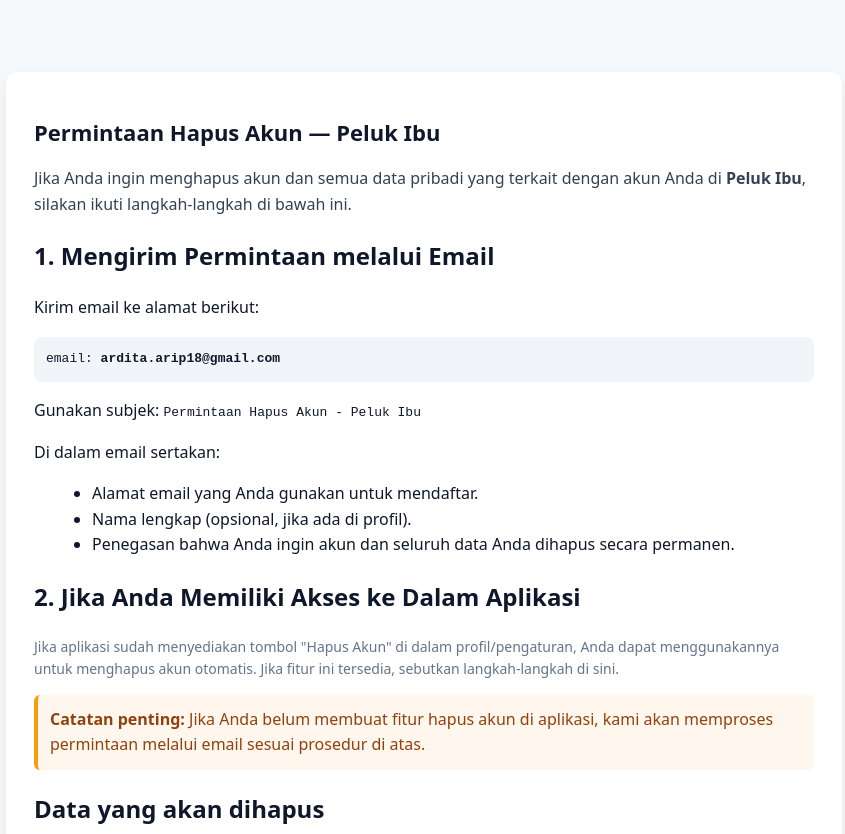
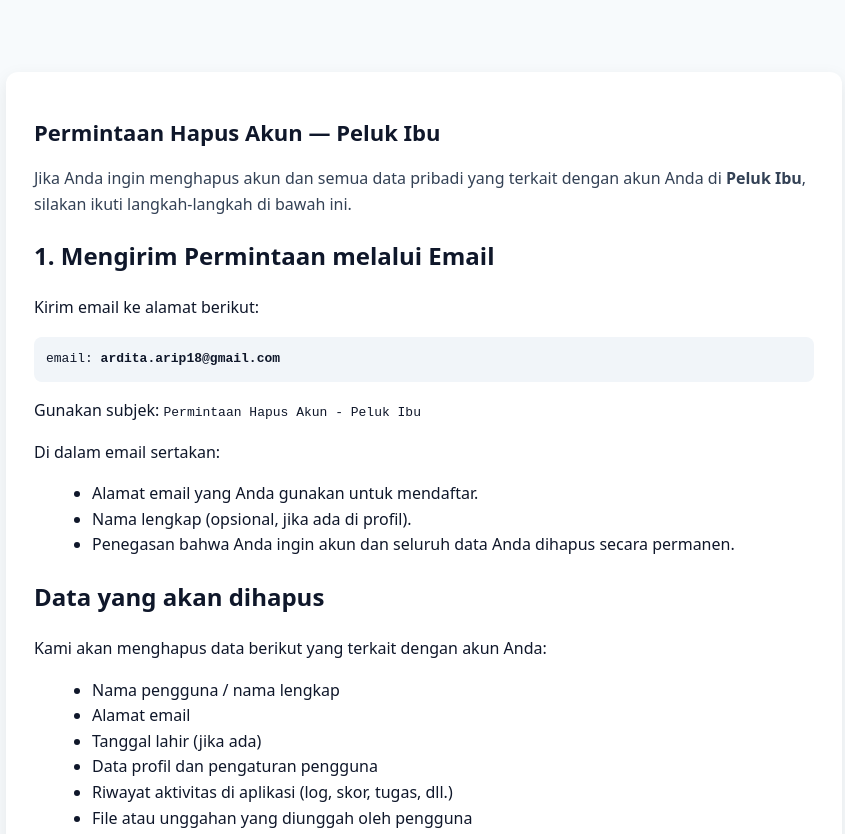
Before and after one commit to L4lu4rdit44rip/delete-account, a plain HTML site: page index.html in a window 1280 px wide. Shown: the top 834 px of the page, without its empty margins (216-1061 px from the left). Drawn offline with Linux system fonts and the light colour scheme.

Commit message:
Update index.html

```diff
--- a/index.html
+++ b/index.html
@@ -86,19 +86,6 @@
         </li>
       </ul>
 
-      <h2>2. Jika Anda Memiliki Akses ke Dalam Aplikasi</h2>
-      <p class="muted">
-        Jika aplikasi sudah menyediakan tombol "Hapus Akun" di dalam
-        profil/pengaturan, Anda dapat menggunakannya untuk menghapus akun
-        otomatis. Jika fitur ini tersedia, sebutkan langkah-langkah di sini.
-      </p>
-
-      <div class="note">
-        <strong>Catatan penting:</strong> Jika Anda belum membuat fitur hapus
-        akun di aplikasi, kami akan memproses permintaan melalui email sesuai
-        prosedur di atas.
-      </div>
-
       <h2>Data yang akan dihapus</h2>
       <p>Kami akan menghapus data berikut yang terkait dengan akun Anda:</p>
       <ul>
```
